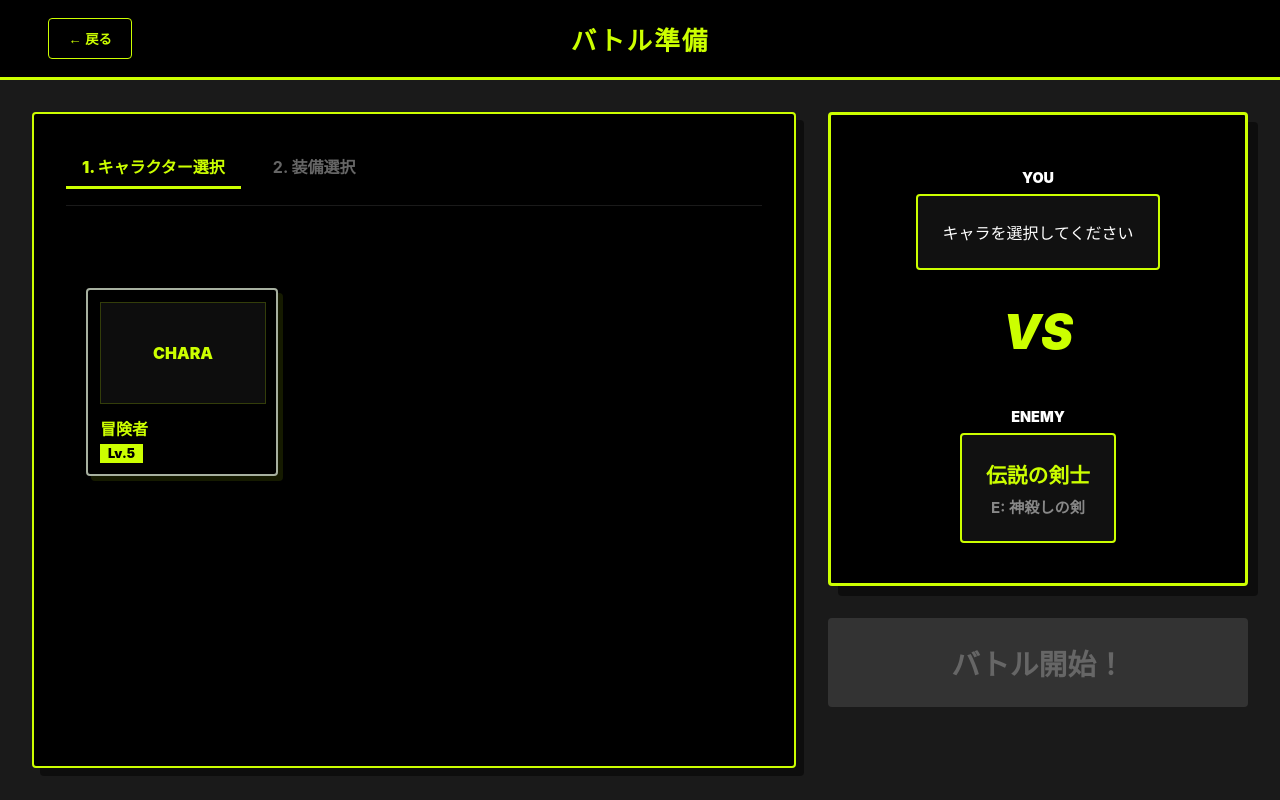
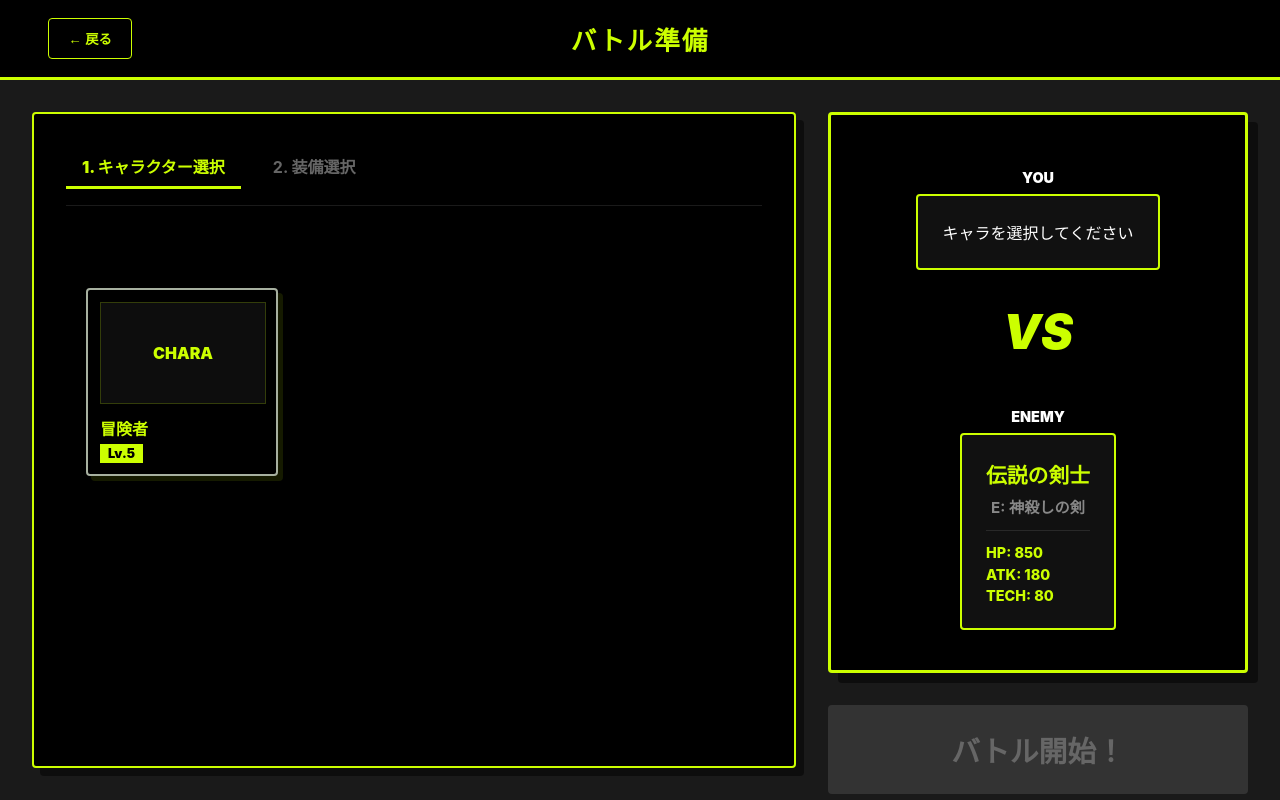
Before and after one commit to shii-park/friends_frontend, a React (Vite) app: page /battle-prepare in a window 1280 px wide. Built offline with nearby package versions, Linux system fonts and the light colour scheme.

Commit message:
Add: 各画面にTECHステータスと装備ボーナス詳細を表示

```diff
--- a/src/App.css
+++ b/src/App.css
@@ -669,7 +669,19 @@ body {
 }
 
 .preview-chara-name { font-size: 1.3rem; font-weight: 900; color: var(--primary); margin-bottom: 0.4rem; }
-.preview-equip-name { font-size: 0.95rem; color: #888; font-weight: 700; }
+.preview-equip-name { font-size: 0.95rem; color: #888; font-weight: 700; margin-bottom: 0.8rem; }
+
+.preview-stats-total {
+  display: flex;
+  flex-direction: column;
+  gap: 0.3rem;
+  border-top: 1px solid rgba(255, 255, 255, 0.1);
+  padding-top: 0.8rem;
+  font-size: 0.9rem;
+  font-weight: 800;
+  color: var(--primary);
+  text-align: left;
+}
 
 .battle-start-button {
   width: 100%;
--- a/src/pages/BattlePrepare.tsx
+++ b/src/pages/BattlePrepare.tsx
@@ -16,8 +16,8 @@ const BattlePrepare: React.FC = () => {
   // 対戦相手のモックデータ
   const opponent = {
     name: '強敵ライバル',
-    chara: { name: '伝説の剣士', rarity: 'SSR', level: 10, hp: 800, atk: 80 },
-    equip: { name: '神殺しの剣', rarity: 'SSR', level: 10, bonusAtk: 100 }
+    chara: { name: '伝説の剣士', rarity: 'SSR', level: 10, hp: 800, atk: 80, tech: 50 },
+    equip: { name: '神殺しの剣', rarity: 'SSR', level: 10, bonusHp: 50, bonusAtk: 100, bonusTech: 30 }
   };
 
   const handleStartBattle = () => {
@@ -81,6 +81,7 @@ const BattlePrepare: React.FC = () => {
                                         <div className="card-stats">
                                           <span>HP: {chara.hp}</span>
                                           <span>ATK: {chara.atk}</span>
+                                          <span>TECH: {chara.tech}</span>
                                         </div>
                                       </div>
                                     </div>
@@ -100,10 +101,13 @@ const BattlePrepare: React.FC = () => {
                                         <div className="card-name">{equip.name}</div>
                                         <div className="card-level">Lv.{equip.level}</div>
                                         <div className="card-stats">
+                                          <span>HP: +{equip.bonusHp}</span>
                                           <span>ATK: +{equip.bonusAtk}</span>
+                                          <span>TECH: +{equip.bonusTech}</span>
                                         </div>
                                       </div>
                                     </div>
+
                 ))}
               </div>
             )}
@@ -119,6 +123,11 @@ const BattlePrepare: React.FC = () => {
                   <>
                     <div className="preview-chara-name">{selectedChara.name}</div>
                     <div className="preview-equip-name">{selectedEquip ? `E: ${selectedEquip.name}` : '装備未選択'}</div>
+                    <div className="preview-stats-total">
+                      <div>HP: {selectedChara.hp + (selectedEquip?.bonusHp || 0)}</div>
+                      <div>ATK: {selectedChara.atk + (selectedEquip?.bonusAtk || 0)}</div>
+                      <div>TECH: {selectedChara.tech + (selectedEquip?.bonusTech || 0)}</div>
+                    </div>
                   </>
                 ) : (
                   <div className="empty-preview">キャラを選択してください</div>
@@ -133,6 +142,11 @@ const BattlePrepare: React.FC = () => {
               <div className="preview-card opponent">
                 <div className="preview-chara-name">{opponent.chara.name}</div>
                 <div className="preview-equip-name">E: {opponent.equip.name}</div>
+                <div className="preview-stats-total">
+                  <div>HP: {opponent.chara.hp + (opponent.equip?.bonusHp || 0)}</div>
+                  <div>ATK: {opponent.chara.atk + (opponent.equip?.bonusAtk || 0)}</div>
+                  <div>TECH: {opponent.chara.tech + (opponent.equip?.bonusTech || 0)}</div>
+                </div>
               </div>
             </div>
           </div>
--- a/src/pages/GachaResult.tsx
+++ b/src/pages/GachaResult.tsx
@@ -35,6 +35,21 @@ const GachaResult: React.FC = () => {
                 <div className="card-info">
                   <div className="card-name">{item.name}</div>
                   <div className="card-level">Lv.{item.level}</div>
+                  <div className="card-stats">
+                    {'charaId' in item ? (
+                      <>
+                        <span>HP: {(item as Chara).hp}</span>
+                        <span>ATK: {(item as Chara).atk}</span>
+                        <span>TECH: {(item as Chara).tech}</span>
+                      </>
+                    ) : (
+                      <>
+                        <span>HP: +{(item as Equip).bonusHp}</span>
+                        <span>ATK: +{(item as Equip).bonusAtk}</span>
+                        <span>TECH: +{(item as Equip).bonusTech}</span>
+                      </>
+                    )}
+                  </div>
                 </div>
               </div>
             ))
--- a/src/pages/Storage.tsx
+++ b/src/pages/Storage.tsx
@@ -116,6 +116,7 @@ const Storage: React.FC = () => {
                   <div className="card-stats">
                     <span>HP: {chara.hp}</span>
                     <span>ATK: {chara.atk}</span>
+                    <span>TECH: {chara.tech}</span>
                   </div>
                 </div>
               </div>
@@ -133,7 +134,9 @@ const Storage: React.FC = () => {
                   <div className="card-name">{equip.name}</div>
                   <div className="card-level">Lv.{equip.level}</div>
                   <div className="card-stats">
+                    <span>HP: +{equip.bonusHp}</span>
                     <span>ATK: +{equip.bonusAtk}</span>
+                    <span>TECH: +{equip.bonusTech}</span>
                   </div>
                 </div>
               </div>
@@ -162,10 +165,13 @@ const Storage: React.FC = () => {
                   <div className="modal-stats">
                     <p><span>HP</span> <span>{(currentCard as Chara).hp} <span className="arrow">→</span> {(currentCard as Chara).level < 10 ? '???' : 'MAX'}</span></p>
                     <p><span>ATK</span> <span>{(currentCard as Chara).atk} <span className="arrow">→</span> {(currentCard as Chara).level < 10 ? '???' : 'MAX'}</span></p>
+                    <p><span>TECH</span> <span>{(currentCard as Chara).tech} <span className="arrow">→</span> {(currentCard as Chara).level < 10 ? '???' : 'MAX'}</span></p>
                   </div>
                 ) : (
                   <div className="modal-stats">
+                    <p><span>Bonus HP</span> <span>+{(currentCard as Equip).bonusHp} <span className="arrow">→</span> {(currentCard as Equip).level < 10 ? '???' : 'MAX'}</span></p>
                     <p><span>Bonus ATK</span> <span>+{(currentCard as Equip).bonusAtk} <span className="arrow">→</span> {(currentCard as Equip).level < 10 ? '???' : 'MAX'}</span></p>
+                    <p><span>Bonus TECH</span> <span>+{(currentCard as Equip).bonusTech} <span className="arrow">→</span> {(currentCard as Equip).level < 10 ? '???' : 'MAX'}</span></p>
                   </div>
                 )}
               </div>
```
Also changed, not shown: 1 other file (tests, documents, lock files or other folders). Lines whose indentation alone changed are shown as unchanged.
